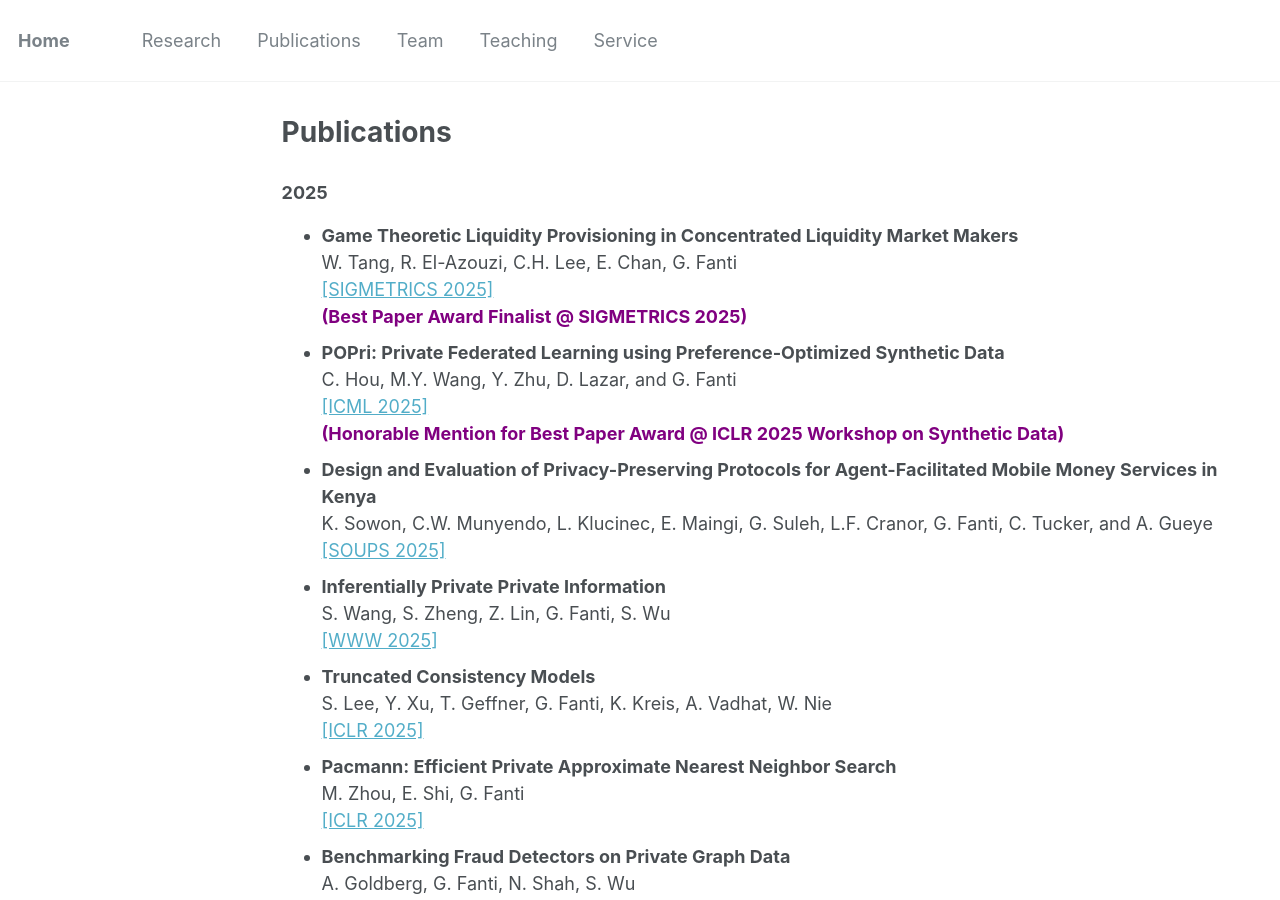
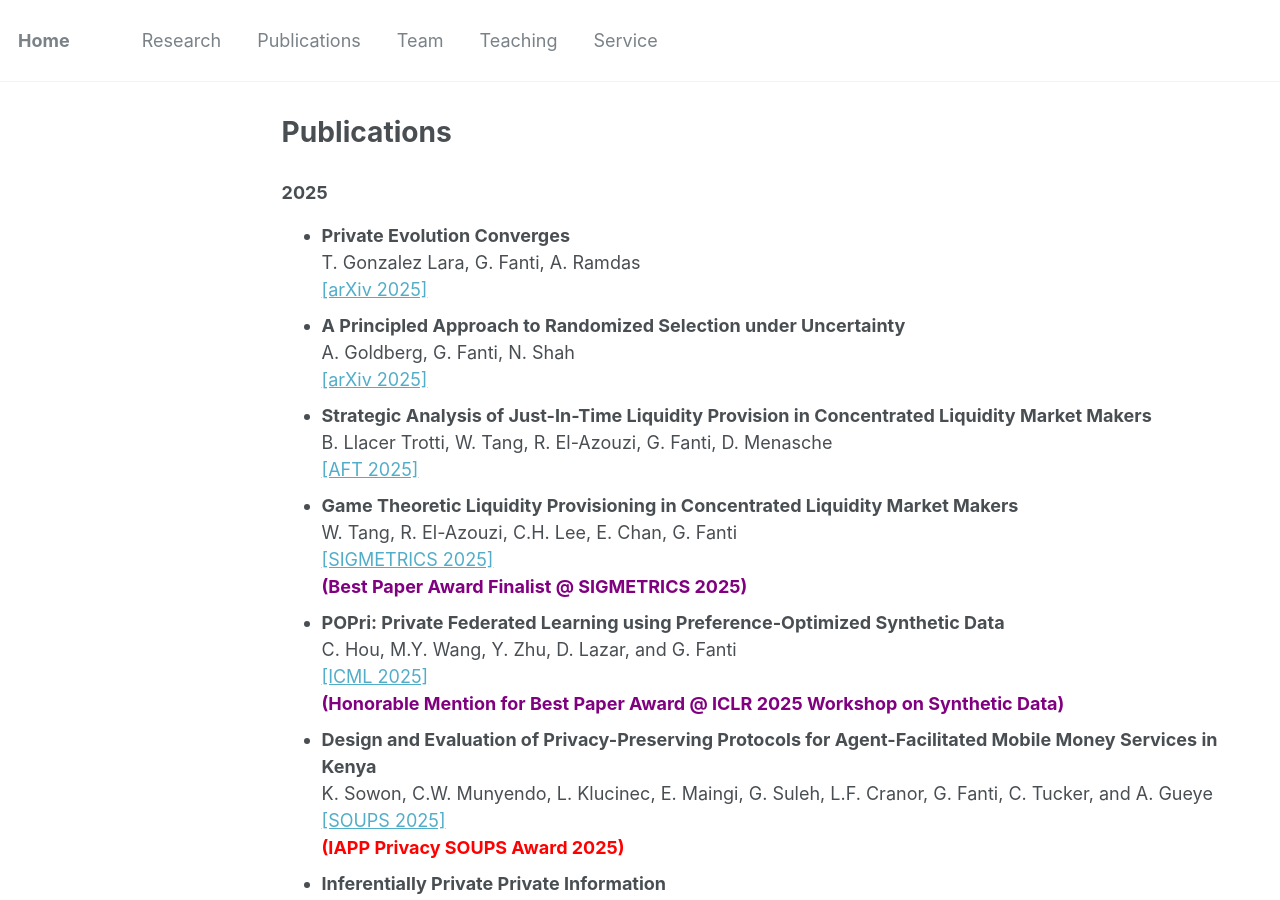
Before and after one commit to gfanti/gfanti.github.io, a Jekyll site: the page built from _pages/publications.md, in a window 1280 px wide and 900 px high. Built offline with Jekyll 4.4.1, drawn with Linux system fonts in a browser that asks for light colours.

Commit message:
update pubs

```diff
--- a/_pages/publications.md
+++ b/_pages/publications.md
@@ -5,6 +5,18 @@ permalink: /publications/
 author_profile: false
 ---
 ### 2025
+* <b>Private Evolution Converges</b>
+<br>T. Gonzalez Lara, G. Fanti, A. Ramdas
+<br> <a href="https://arxiv.org/abs/2506.08312">[arXiv 2025]</a>
+<br>
+* <b>A Principled Approach to Randomized Selection under Uncertainty</b>
+<br>A. Goldberg, G. Fanti, N. Shah
+<br> <a href="https://arxiv.org/abs/2506.19083">[arXiv 2025]</a>
+<br>
+* <b>Strategic Analysis of Just-In-Time Liquidity Provision in Concentrated Liquidity Market Makers</b>
+<br>B. Llacer Trotti, W. Tang, R. El-Azouzi, G. Fanti, D. Menasche
+<br> <a href="">[AFT 2025]</a>
+<br>
 * <b>Game Theoretic Liquidity Provisioning in Concentrated Liquidity Market Makers</b>
 <br>W. Tang, R. El-Azouzi, C.H. Lee, E. Chan, G. Fanti
 <br> <a href="https://arxiv.org/abs/2411.10399">[SIGMETRICS 2025]</a>
@@ -19,6 +31,7 @@ author_profile: false
 <br>K. Sowon, C.W. Munyendo, L. Klucinec, E. Maingi, G. Suleh, L.F. Cranor, G. Fanti, C. Tucker, and A. Gueye
 <br> <a href="https://arxiv.org/abs/2412.18716">[SOUPS 2025]</a>
 <br>
+<b><font color="red">(IAPP Privacy SOUPS Award 2025)</font></b><br>
 * <b>Inferentially Private Private Information</b>
 <br>S. Wang, S. Zheng, Z. Lin, G. Fanti, S. Wu
 <br> <a href="">[WWW 2025]</a>
```
Also changed, not shown: _pages/about.md (+3 -2 lines), _pages/service.md (+2 -1 lines), _pages/teaching.md (+1 -0 lines).
